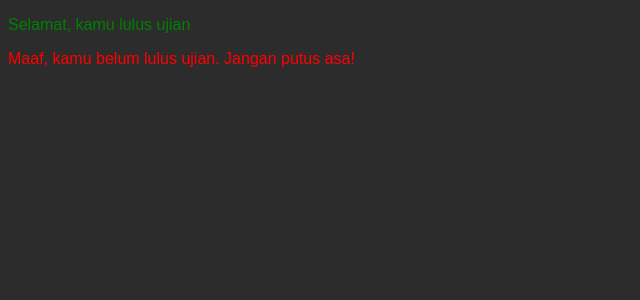
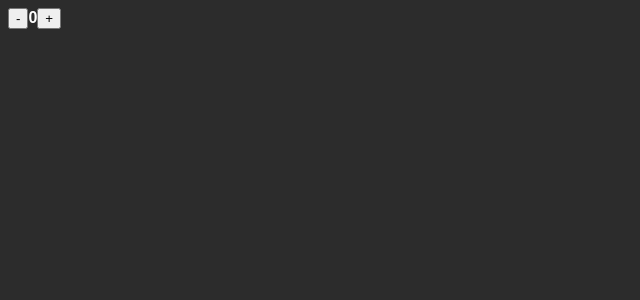
Before and after one commit to keanutaufan/mage-x-react, a React (Vite) app: page / in a window 1280 px wide. Shown: the top 300 px of the page, without its empty margins (0-640 px from the left). Built offline with nearby package versions, Linux system fonts and the light colour scheme.

Commit message:
Counter revisiting

```diff
--- a/src/App.jsx
+++ b/src/App.jsx
@@ -1,13 +1,13 @@
 import './App.css'
 import Counter from './components/Counter'
+import CounterV2 from './components/CounterV2'
 import Slides from './components/Slides'
 import Ternary from './components/Ternary'
 
 function App() {
   return (
     <div>
-      <Ternary status="lulus" />
-      <Ternary status="gagal" />
+      <CounterV2 />
     </div>
   )
 }
--- /dev/null
+++ b/src/components/CounterV2.jsx
@@ -0,0 +1,21 @@
+import { useState } from "react";
+
+export default function CounterV2() {
+  const [count, setCount] = useState(0);
+
+  function handleMinus() {
+    setCount(prev => prev - 1);
+  }
+
+  function handlePlus() {
+    setCount(prev => prev + 1);
+  }
+
+  return (
+    <div>
+      <button onClick={handleMinus}>-</button>
+      <b>{count}</b>
+      <button onClick={handlePlus}>+</button>
+    </div>
+  );
+}
```
